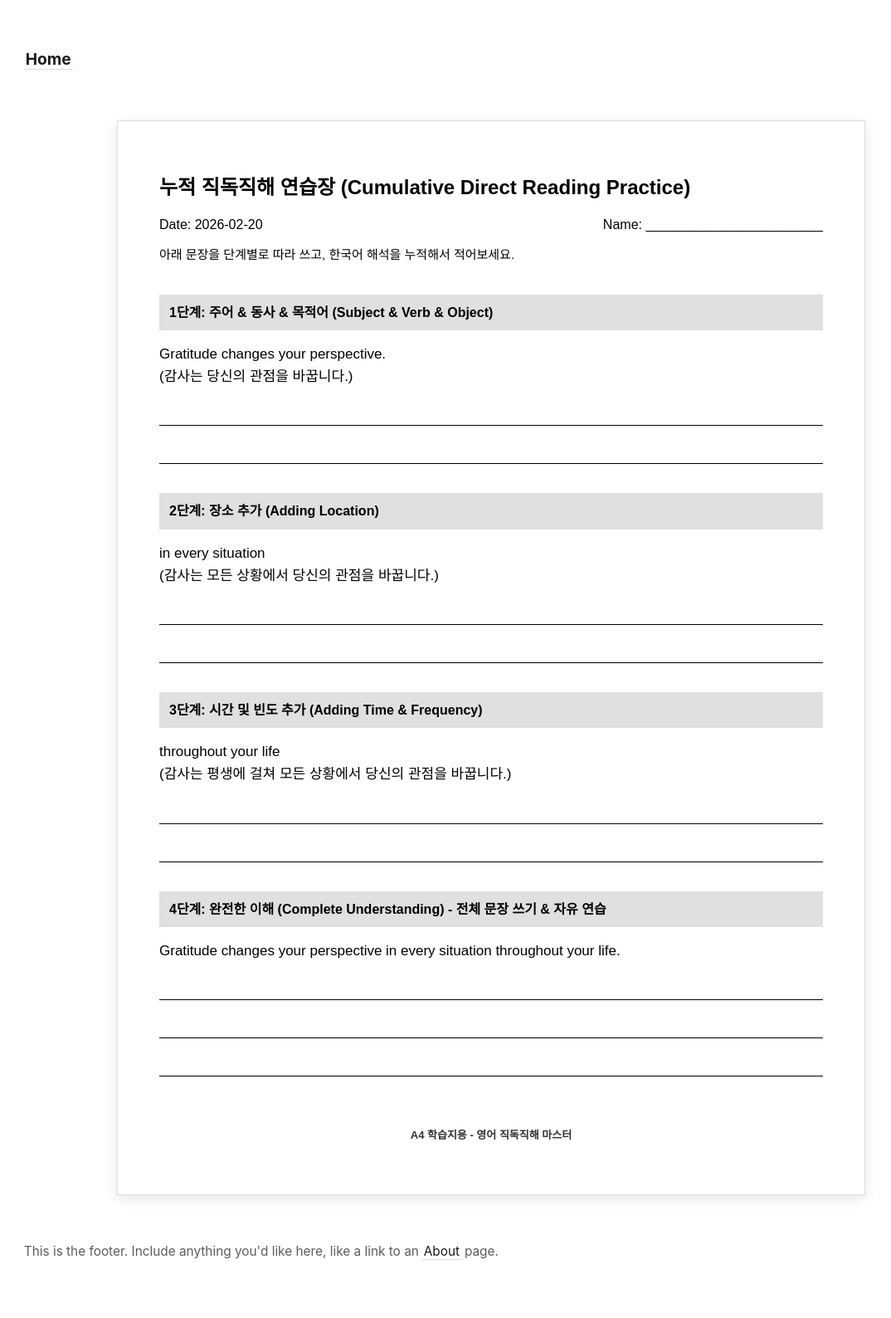
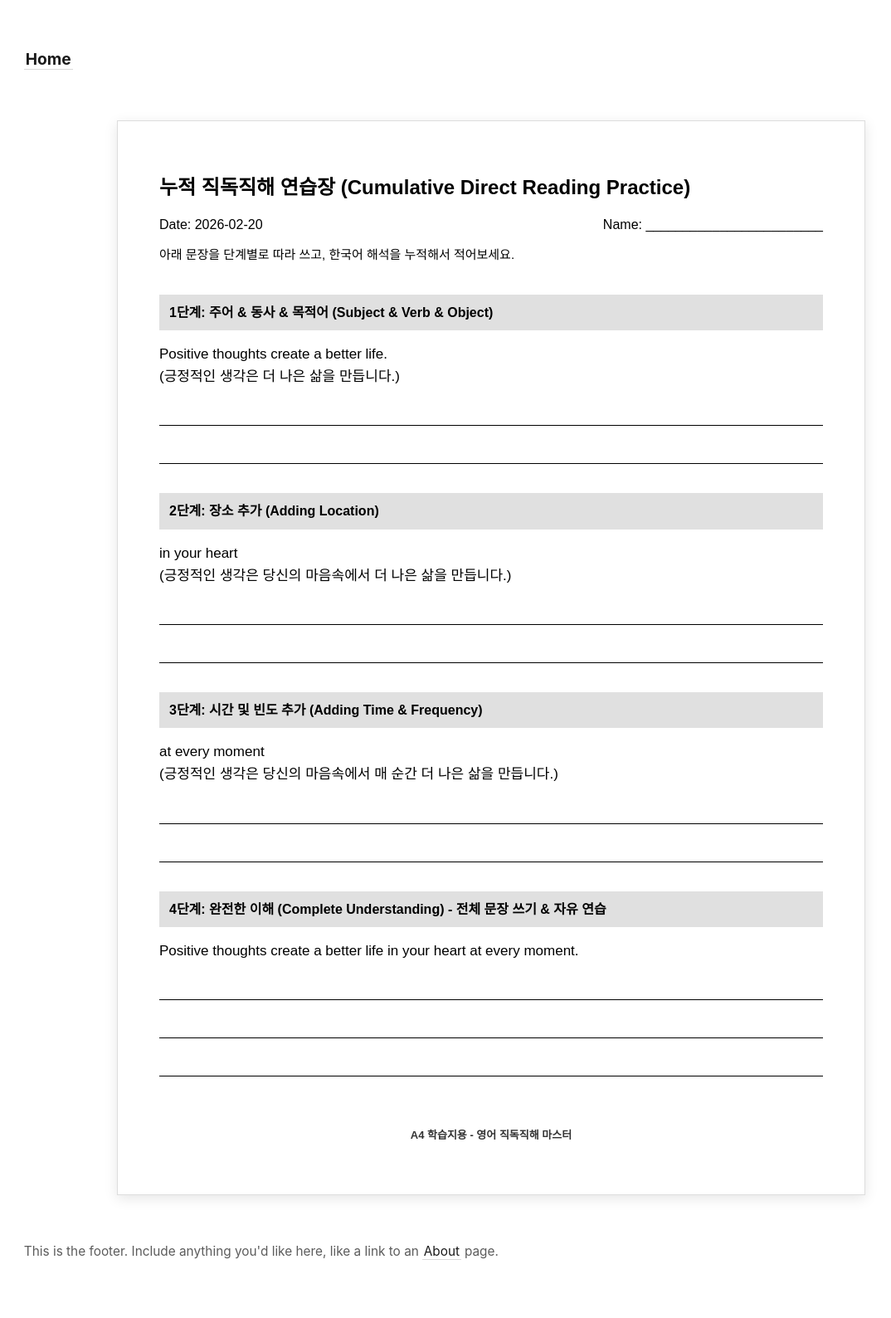
Before and after one commit to somath-edu/somath-edu.github.io, a Jekyll site: the page built from library/2026-02-20-english.md, in a window 1280 px wide. Shown: the whole page at 83% size, without its empty margins (48-1122 px from the left). Built offline with Jekyll 4.4.1, drawn with Linux system fonts in a browser that asks for light colours.

Commit message:
docs: 📝 오전 8시 직독직해 연습장 정기 발행

```diff
--- a/library/2026-02-20-english.md
+++ b/library/2026-02-20-english.md
@@ -7,31 +7,31 @@ date: 2026-02-20
 
 <div class="ws-step">1단계: 주어 & 동사 & 목적어 (Subject & Verb & Object)</div>
 <div class="ws-content">
-Gratitude changes your perspective.<br>
-(감사는 당신의 관점을 바꿉니다.)
+Positive thoughts create a better life.<br>
+(긍정적인 생각은 더 나은 삶을 만듭니다.)
 </div>
 <div class="ws-line"></div>
 <div class="ws-line"></div>
 
 <div class="ws-step">2단계: 장소 추가 (Adding Location)</div>
 <div class="ws-content">
-in every situation<br>
-(감사는 모든 상황에서 당신의 관점을 바꿉니다.)
+in your heart<br>
+(긍정적인 생각은 당신의 마음속에서 더 나은 삶을 만듭니다.)
 </div>
 <div class="ws-line"></div>
 <div class="ws-line"></div>
 
 <div class="ws-step">3단계: 시간 및 빈도 추가 (Adding Time & Frequency)</div>
 <div class="ws-content">
-throughout your life<br>
-(감사는 평생에 걸쳐 모든 상황에서 당신의 관점을 바꿉니다.)
+at every moment<br>
+(긍정적인 생각은 당신의 마음속에서 매 순간 더 나은 삶을 만듭니다.)
 </div>
 <div class="ws-line"></div>
 <div class="ws-line"></div>
 
 <div class="ws-step">4단계: 완전한 이해 (Complete Understanding) - 전체 문장 쓰기 & 자유 연습</div>
 <div class="ws-content">
-Gratitude changes your perspective in every situation throughout your life.
+Positive thoughts create a better life in your heart at every moment.
 </div>
 <div class="ws-line"></div>
 <div class="ws-line"></div>
```
